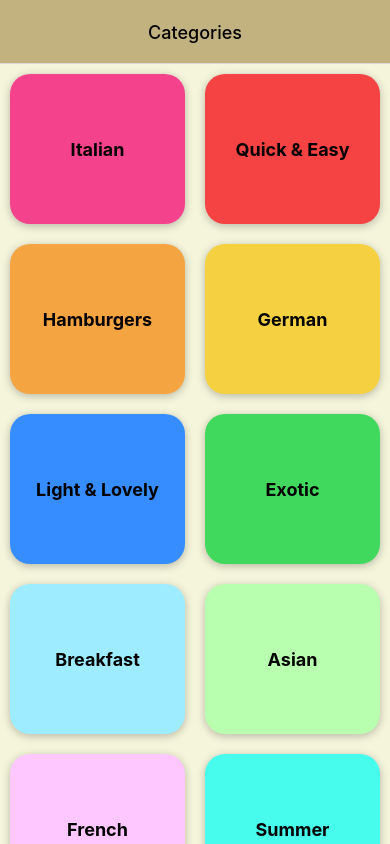
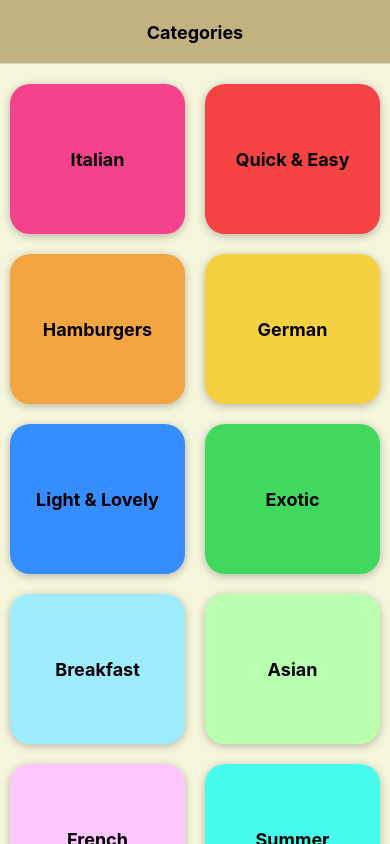
Before and after one commit to Kszesiek/Simple-Meals-App, a React Native app: screen /MainCategories in a window 390 px wide. Built offline with nearby package versions, Linux system fonts and the light colour scheme.

Commit message:
Cosmetic changes & styling improvements

```diff
--- a/App.tsx
+++ b/App.tsx
@@ -22,7 +22,8 @@ export default function App() {
         <Stack.Navigator
           initialRouteName="MainCategories"
           screenOptions={{
-            headerStyle: {backgroundColor: '#C2B280'},
+            headerStyle: {backgroundColor: '#C2B280', },
+            headerTitleStyle: {fontWeight: 'bold'},
             headerTintColor: 'black',
             headerTitleAlign: 'center',
             contentStyle: {backgroundColor: "#F5F5DC"},
--- a/screens/CategoriesScreen.tsx
+++ b/screens/CategoriesScreen.tsx
@@ -1,4 +1,4 @@
-import { FlatList } from "react-native";
+import {FlatList, StyleSheet} from "react-native";
 import { useNavigation } from '@react-navigation/native';
 import { CATEGORIES } from "../data/dummy-data";
 import React from "react";
@@ -16,6 +16,7 @@ function CategoriesScreen() {
   }
 
   return <FlatList
+    contentContainerStyle={styles.list}
     data={CATEGORIES}
     keyExtractor={item => item.id}
     renderItem={item => <CategoryGridTile title={item.item.title} color={item.item.color} onPress={() => pressHandler(item.item)} />}
@@ -24,3 +25,10 @@ function CategoriesScreen() {
 }
 
 export default CategoriesScreen;
+
+const styles = StyleSheet.create({
+  list: {
+    paddingTop: 10,
+    paddingBottom: 40,
+  },
+})
--- a/screens/MealDetailsScreen.tsx
+++ b/screens/MealDetailsScreen.tsx
@@ -14,7 +14,7 @@ function MealDetailsScreen() {
   if (meal === undefined) {
     navigation.goBack();
     Alert.alert("Unrecognized meal", "This meal was not recognized, therefore you can't see its details.");
-    return <View />  // doesn't really matter since we do navigation.goBack(), it only needs to be a react component
+    return <View />  // doesn't really matter since we do navigation.goBack(), it only needs to be a React component
   }
 
   useLayoutEffect(() => {
@@ -39,10 +39,10 @@ function MealDetailsScreen() {
   }
 
   return (
-    <ScrollView>
+    <ScrollView contentContainerStyle={{flexGrow: 1}}>
       <Image style={styles.image} source={{uri: meal.imageUrl}} />
-      <View style={styles.wholeParamsContainer}>
-        <View style={styles.paramsContainer}>
+      <View style={styles.detailsContainer}>
+        <View style={styles.detailsCard}>
           <Text style={styles.mealParam}>Affordability: {meal.affordability} {affordabilityEmoteMap[meal.affordability]}</Text>
           <Text style={styles.mealParam}>Time to prepare: {meal.duration} minutes &#128338;</Text>
           <Text style={styles.mealParam}>Complexity: {meal.complexity} {complexityEmoteMap[meal.complexity]}</Text>
@@ -51,13 +51,13 @@ function MealDetailsScreen() {
           {meal.isGlutenFree ? <Text style={styles.mealParam}>&#10004; Gluten Free</Text> : null}
           {meal.isLactoseFree ? <Text style={styles.mealParam}>&#10004; Lactose Free</Text> : null}
         </View>
-        <View style={styles.paramsContainer}>
+        <View style={styles.detailsCard}>
           <Text style={styles.mealParamListTitle}>Ingredients:</Text>
           {meal.ingredients.map(ingredient => (
             <Text key={ingredient} style={styles.mealListParam}>• {ingredient}</Text>
           ))}
         </View>
-        <View style={styles.paramsContainer}>
+        <View style={styles.detailsCard}>
           <Text style={styles.mealParamListTitle}>Steps:</Text>
           {meal.steps.map((step, stepNo) => (
             <Text key={step} style={styles.mealListParam}>{stepNo+1}. {step}</Text>
@@ -71,10 +71,11 @@ function MealDetailsScreen() {
 export default MealDetailsScreen;
 
 const styles = StyleSheet.create({
-  wholeParamsContainer: {
-    paddingVertical: 10,
+  detailsContainer: {
+    paddingTop: 10,
+    paddingBottom: 40,
   },
-  paramsContainer: {
+  detailsCard: {
     marginHorizontal: 10,
     marginVertical: 5,
     padding: 10,
--- a/screens/MealsOverviewScreen.tsx
+++ b/screens/MealsOverviewScreen.tsx
@@ -36,6 +36,7 @@ function MealsOverviewScreen() {
   return (
     <View style={styles.container}>
       <FlatList
+        contentContainerStyle={styles.list}
         data={displayedMeals}
         keyExtractor={item => item.id}
         renderItem={item => <MealItem meal={item.item} onPress={() => pressHandler(item.item)} />}
@@ -50,4 +51,8 @@ const styles = StyleSheet.create({
   container: {
     flex: 1,
   },
+  list: {
+    paddingTop: 10,
+    paddingBottom: 30,
+  },
 });
```
